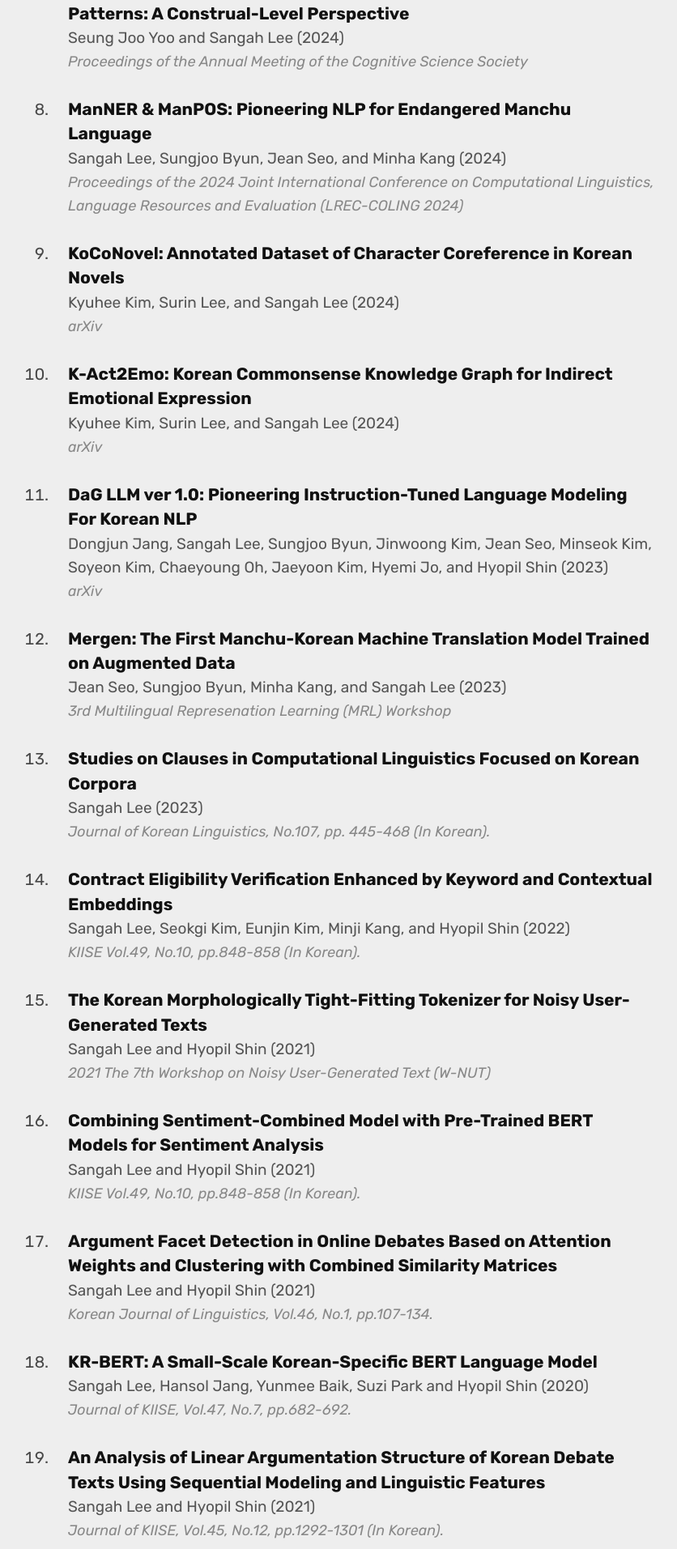
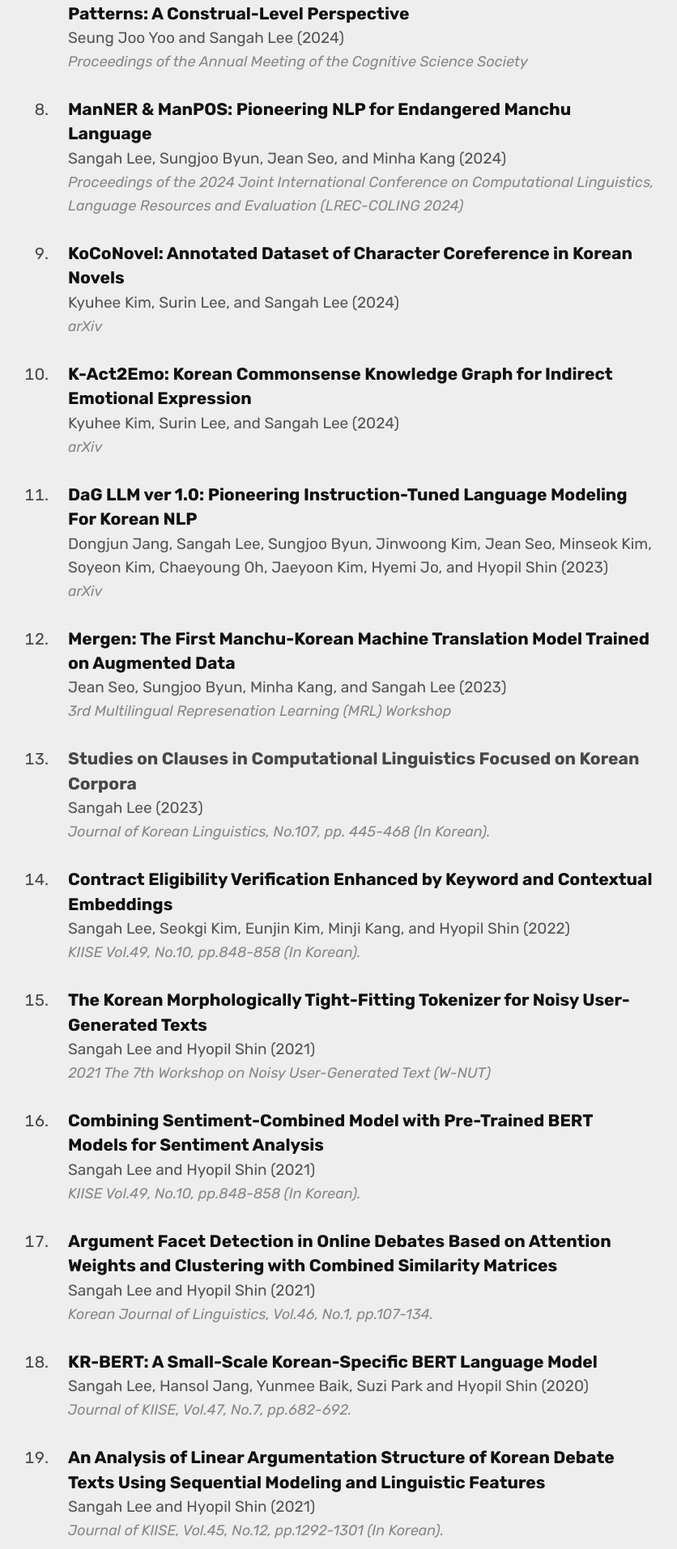
Before and after one commit to sanajlee/sanajlee.github.io, a Jekyll site: the page built from publications.md, in a window 1280 px wide. Shown: the part 1292-3205 px from the top of the page at 81% size, without its empty margins (215-1051 px from the left). Built offline with Jekyll 4.4.1, drawn with Linux system fonts in a browser that asks for light colours; some web fonts are replaced.

Commit message:
2026.04.21.

```diff
--- a/publications.md
+++ b/publications.md
@@ -121,7 +121,7 @@
 </li>
 
 <li>
-<span class="pub-title"><a href="">Studies on Clauses in Computational Linguistics Focused on Korean Corpora</a></span><br>
+<span class="pub-title">Studies on Clauses in Computational Linguistics Focused on Korean Corpora</span><br>
 <span class="pub-authors">Sangah Lee (2023)</span><br>
 <span class="pub-venue">Journal of Korean Linguistics, No.107, pp. 445-468 (In Korean).</span>
 </li>
```
